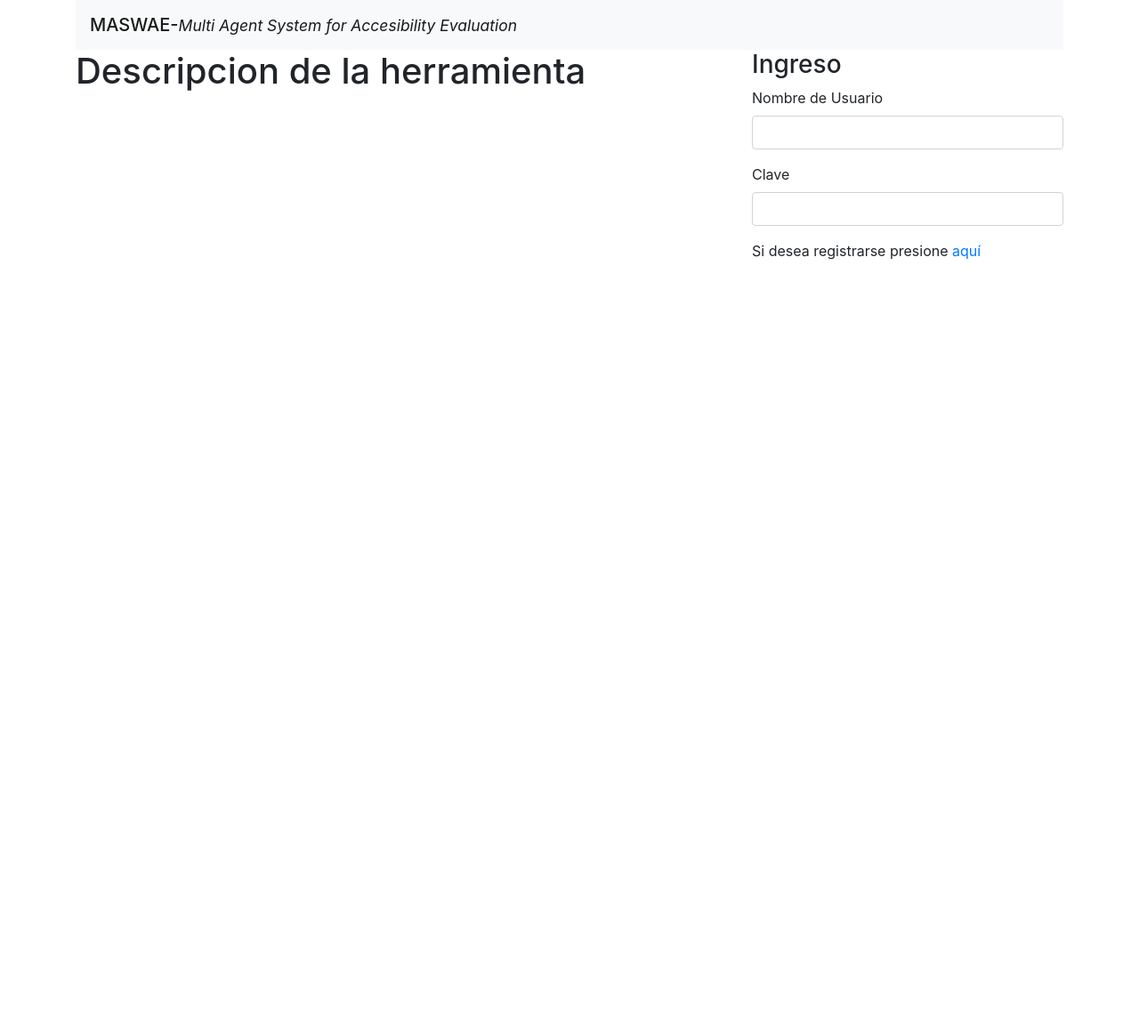
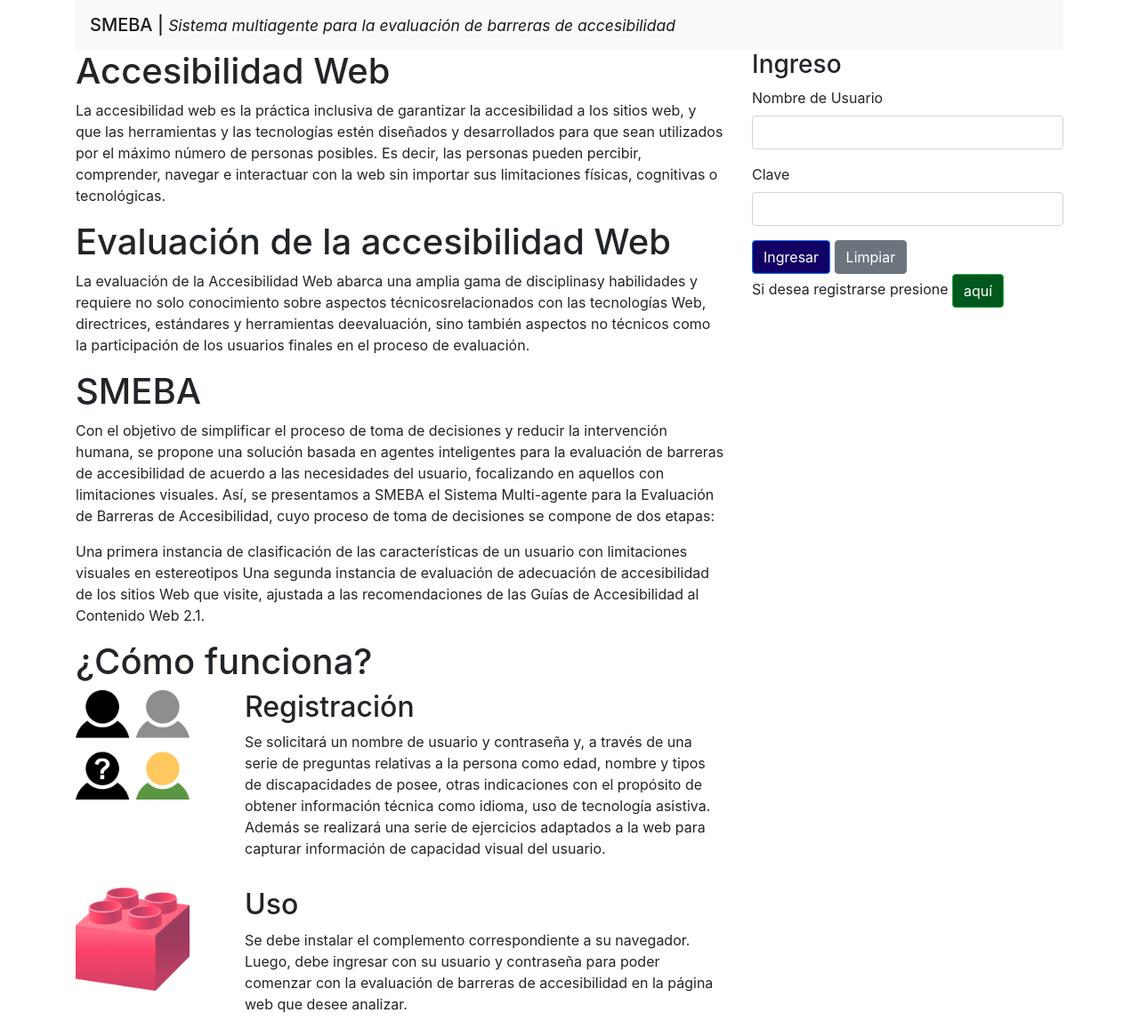
Before and after one commit to rafaelamazalu/SmebaSiteV2, a Django app: template front/templates/front/index.html in a window 1280 px wide. Shown: the whole page at 89% size. Before the commit the page ends 292 px from the top, so only its background shows below. Run offline with Django 3.2, Linux system fonts and the light colour scheme; the template is opened without the code that fills it, so the values that code supplies are empty; some libraries are stand-ins or nearby versions.

Commit message:
Actualizaciones en la descripcion del sitio

```diff
--- a/front/templates/front/index.html
+++ b/front/templates/front/index.html
@@ -4,7 +4,7 @@
     <meta charset="UTF-8">
     <meta name="viewport" content="width=device-width, initial-scale=1.0">
     <meta http-equiv="X-UA-Compatible" content="ie=edge">
-    <title>{% block title %}{% endblock %} | MASWAE</title>
+    <title>{% block title%}{% endblock %} - SMEBA</title>
 </head>
 <body>
     {% load bootstrap4 %}
@@ -12,11 +12,56 @@
 
     <div class="container">
         <nav class="navbar navbar-light bg-light">
-            <span class="navbar-brand mb-0 h1">MASWAE-<small style="font-style: italic;">Multi Agent System for Accesibility Evaluation</small></span>
+            <span class="navbar-brand mb-0 h1">SMEBA | <small style="font-style: italic;">Sistema multiagente para la evaluación de barreras de accesibilidad</small></span>
         </nav>
         <div class="row">
         <div class="col-8">
-            <h1>Descripcion de la herramienta</h1>
+            <h1>Accesibilidad Web</h1>
+            <p>
+                La accesibilidad web es la práctica inclusiva de garantizar la
+accesibilidad a los sitios web, y que las herramientas y las tecnologías
+estén diseñados y desarrollados para que sean utilizados por el máximo número de personas posibles. Es decir,
+las personas pueden percibir, comprender, navegar e interactuar con la web sin importar sus limitaciones físicas, cognitivas o tecnológicas.
+            </p>
+            <h1>Evaluación de la accesibilidad Web</h1>
+            <p>
+                La evaluación de la Accesibilidad Web abarca una amplia gama de disciplinasy habilidades y requiere no solo conocimiento sobre aspectos técnicosrelacionados con las tecnologías Web, directrices, estándares y herramientas deevaluación, sino también aspectos no técnicos como la participación de los usuarios finales en el proceso de evaluación.
+            </p>
+            <h1>SMEBA</h1>
+            <p>
+                Con el objetivo de simplificar el proceso de toma de decisiones y reducir la intervención humana, se propone una solución basada en agentes inteligentes para la evaluación de barreras de accesibilidad de acuerdo a las necesidades del usuario, focalizando en aquellos con limitaciones visuales.
+Así, se presentamos a SMEBA el Sistema Multi-agente para
+la Evaluación de Barreras de Accesibilidad, cuyo proceso de toma de decisiones  se compone de dos etapas:
+            </p>
+            <p>
+                Una primera instancia de clasificación de las características de un usuario con limitaciones visuales en estereotipos
+    Una segunda instancia de evaluación de adecuación de accesibilidad de los sitios Web que visite, ajustada a las recomendaciones de las Guías de Accesibilidad al Contenido Web 2.1.
+            </p>
+            <h1>¿Cómo funciona?</h1>
+            <div class="row">
+                <div class="col-3">
+                    {% load static %}
+                    <img src="{% static 'maswae/images/user-6088317_1280.png' %}" style="width: 80%;" alt="Imagen de perfil de usuario de ejemplo" />
+                </div>
+                <div class="col-9">
+                    <h2>Registración</h2>
+                    <p>
+                        Se solicitará  un nombre de usuario y contraseña y, a través de una serie de preguntas relativas a la persona como edad, nombre y tipos de discapacidades de posee, otras indicaciones con el propósito de obtener información técnica como idioma, uso de tecnología asistiva. Además se realizará una serie de ejercicios adaptados a la web para capturar información de capacidad visual del usuario.
+                    </p>
+                </div>
+            </div>
+            <div class="row" style="margin-top: 1em;">
+                <div class="col-3">
+                    {% load static %}
+                    <img src="{% static 'maswae/images/plugin.png' %}" style="width: 80%;" alt="Imagen de pieza de bloque" />
+                </div>
+                <div class="col-9">
+                    <h2>Uso</h2>
+                    <p>
+                        Se debe instalar el complemento correspondiente a su navegador. Luego, debe ingresar con su usuario y contraseña para poder comenzar con la evaluación de barreras de accesibilidad en la página web que desee analizar.
+                    </p>
+                </div>
+            </div>
         </div>
         <div class="col-4">
             <div class="row">
@@ -33,11 +78,12 @@
                             <label for="user_password">Clave</label>
                             <input type="password" class="form-control" id="user_password"/>
                         </div>
-                        {% buttons submit='Ingresar' reset="Cancel" %}{% endbuttons %}
+                        <input type="submit" class="btn btn-primary" value="Ingresar" style="background-color: #120064;"/>
+                        <input type="reset" class="btn btn-secondary" value="Limpiar" />
                     </form>
                 </div>
                 <div class="col-12">
-                    <p>Si desea registrarse presione <a href='register'>aquí</a></p>
+                    <p>Si desea registrarse presione <a href='register' class="btn btn-success" style="background-color: #00581d;">aquí</a></p>
                 </div>
             </div>
         </div>
--- a/front/urls.py
+++ b/front/urls.py
@@ -8,9 +8,5 @@ urlpatterns = [
     path('register-user', views.register_user, name='register_user'),
     path('start-questionnaire', views.start_questionnaire, name='start_questionnaire'),
     path('next-questionnaire', views.next_questionnaire_question, name='next_questionnaire_question'),
-<<<<<<< HEAD
     path('analize', views.analyze, name='analize'),
-=======
-
->>>>>>> b8bbdb783c1aa74c5296c06ffbd9a681217a3145
 ]
```
Also changed, not shown: front/views.py (+1 -11 lines), front/static/maswae/images/plugin.png (added), front/static/maswae/images/user-6088317_1280.png (added).
